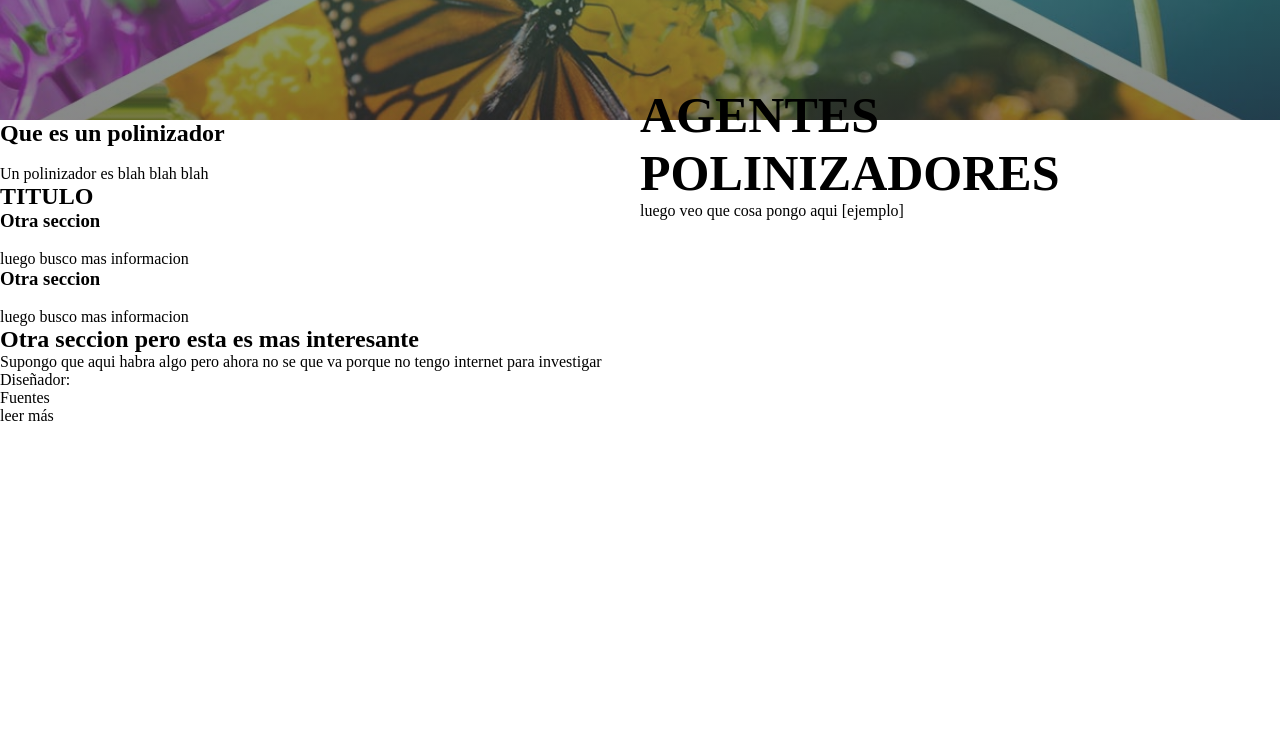
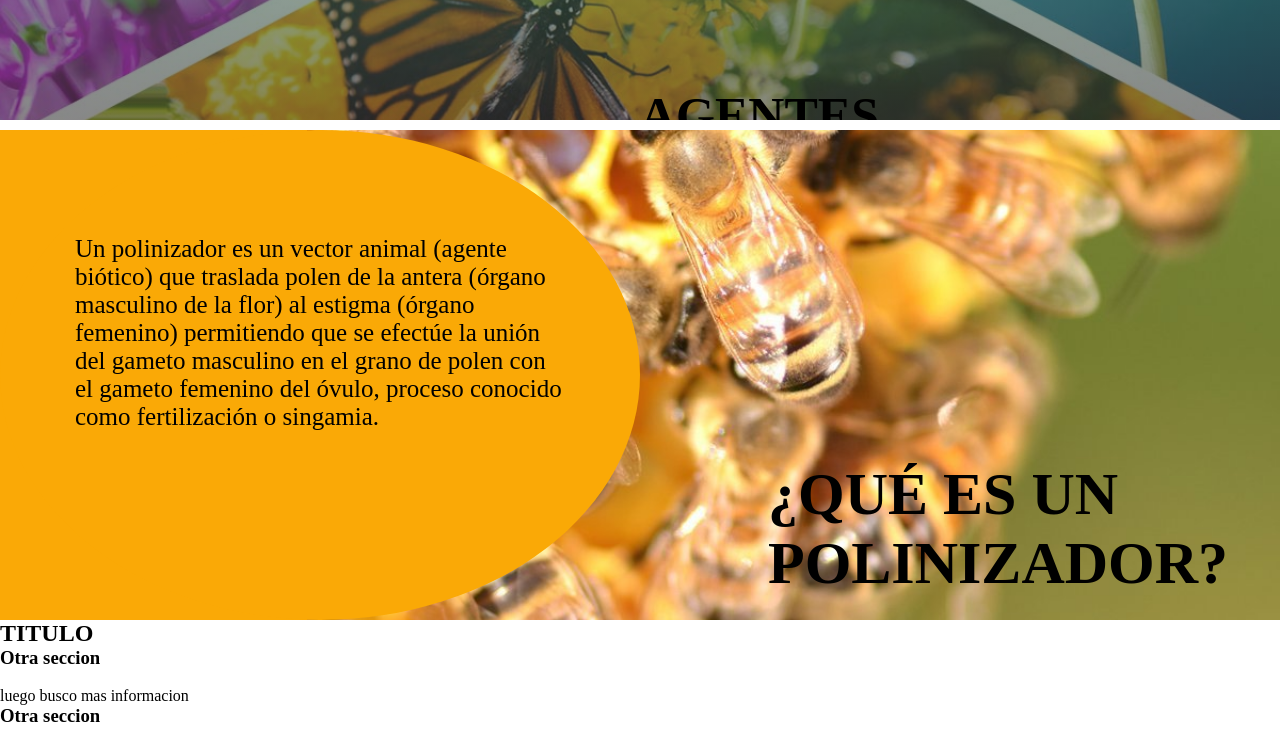
Before and after one commit to 7SGAL7/Agentes-Polinizadores, a plain HTML site: page index.html in a window 1280 px wide. Shown: the part 480-1222 px from the top of the page. Before the commit the page ends 905 px from the top, so only its background shows below. Drawn offline with Linux system fonts and the light colour scheme.

Commit message:
Que es polinizacion

```diff
--- a/estilos/index.css
+++ b/estilos/index.css
@@ -1,3 +1,9 @@
+:root{
+    --color1: rgba(161,0,112);
+    --color2: rgba(88, 214, 141,.6);
+    --color3: rgb(250, 169, 6);
+}
+
 *{
     margin: 0;
     padding: 0;
@@ -9,7 +15,7 @@ header{
     width: 100%;
     height: 600px;
     background: linear-gradient(to bottom,
-    rgba(88, 214, 141,.6),
+    var(--color2),
     rgba(56,56,56,.6)),url("../img/menu.jpg");
     background-attachment: fixed;
     background-position: center;
@@ -21,7 +27,7 @@ header{
     position: relative;
     display: flex;
     justify-content: space-between;
-    background-color: rgba(88, 214, 141,.6);
+    background-color:var(--color2);
     box-shadow: -1px 15px 22px -2px rgba(0,0,0,0.75);
     padding: 20px;
     margin: 0 auto;
@@ -63,3 +69,103 @@ header{
 .titulo{
     font-size: 50px;
 }
+
+.polinizador{
+    position: relative;
+    background:/*  linear-gradient(to right,
+    var(--color1),
+    rgba(56,56,56,.6)),*/url("../img/poli.jpg") center;
+    background-size: cover;
+    border-top: solid 10px white;
+    height: 500px;
+}
+.efect-font{
+    position: absolute;
+    background: var(--color3);
+    width: 24%;
+    height: 100%;
+    z-index: 3;
+}
+
+.efecto{
+    position: absolute;
+    width: 50%;
+    border-radius: 50%;
+    height: 100%;
+    background: var(--color3);
+    z-index: 5;
+}
+
+.text{
+    padding: 4.2em 3em;
+    font-size: 25px;
+}
+.titulo-polinizador{
+    position: absolute;
+    left: 60%;
+    top: 5.5em;
+    font-size: 60px;
+    text-transform: uppercase;
+}
+
+.bolitas{
+    position: absolute;
+    background: var(--color3);
+    box-shadow: inset -1px -1px 5px 1px;
+    border-radius: 50%;
+    z-index: 1;
+    transition: 3s;
+}
+.b1{
+    top: 150px;
+    height: 30px;
+    width: 30px;
+}
+
+.b2{
+    top: 15px;
+    height: 40px;
+    width: 40px;
+}
+
+.b3{
+    top: 200px;
+    height: 50px;
+    width: 50px;
+}
+
+.b4{
+    top:200px;
+    height: 100px;
+    width: 100px;
+}
+
+.b5{
+    top:90px;
+    height: 60px;
+    width: 60px;
+}
+
+.b6{
+    top:30px;
+    height: 70px;
+    width: 70px;
+}
+.hover-poli:hover .b1 {
+    transform: translateX(2500%);
+}
+.hover-poli:hover .b2 {
+    transform: translateX(2600%);
+}
+.hover-poli:hover .b3 {
+    transform: translateX(2200%);
+}
+.hover-poli:hover .b4 {
+    transform: translateX(900%);
+}
+.hover-poli:hover .b5 {
+    transform: translateX(1500%);
+}
+.hover-poli:hover .b6 {
+    transform: translateX(1000%);
+}
--- a/index.html
+++ b/index.html
@@ -26,12 +26,20 @@
         </nav>
     </header>
 
-    <section class = "seccion">
-        <div class = "efecto">
-            <h2>Que es un polinizador</h2>
-            <div class = "img">
-                <img>
-                <p>Un polinizador es blah blah blah</p>
+    <section class = "polinizador">
+        <h2 class = "titulo-polinizador">¿Qué es un polinizador?</h2>
+        <div class = "hover-poli">
+            <div class = "efect-font"></div>
+            <div class = "bolitas b1"></div>
+            <div class = "bolitas b2"></div>
+            <div class = "bolitas b3"></div>
+            <div class = "bolitas b4"></div>
+            <div class = "bolitas b5"></div>
+            <div class = "bolitas b6"></div>
+            <div class = "efecto">
+                <div class = "text">
+                    <p>Un polinizador es un vector animal (agente biótico) que traslada polen de la antera (órgano masculino de la flor) al estigma (órgano femenino) permitiendo que se efectúe la unión del gameto masculino en el grano de polen con el gameto femenino del óvulo, proceso conocido como fertilización o singamia.</p>
+                </div>
             </div>
         </div>
     </section>
```
Also changed, not shown: img/poli.jpg (added).
